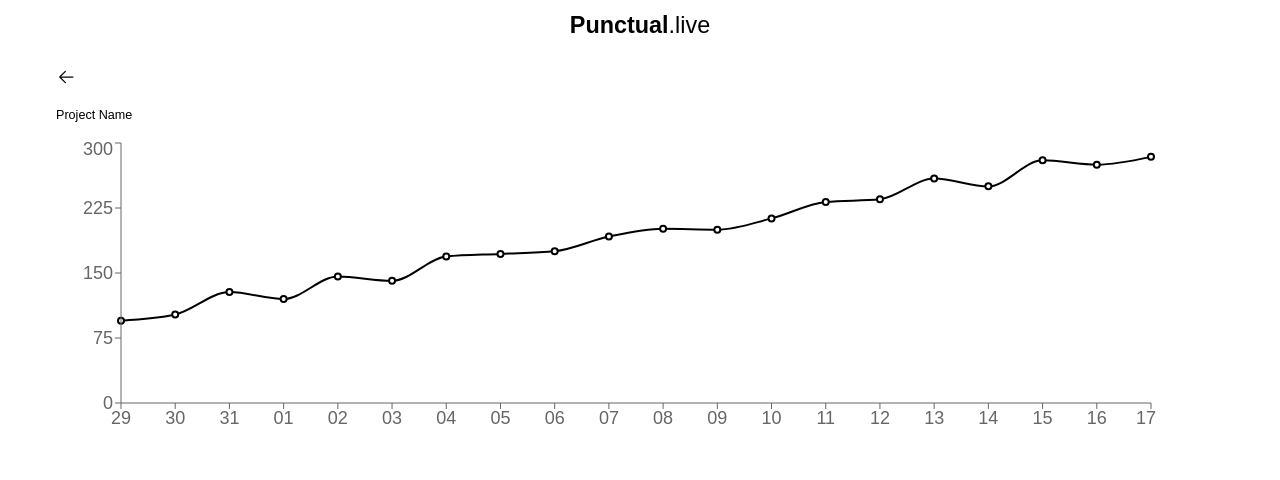
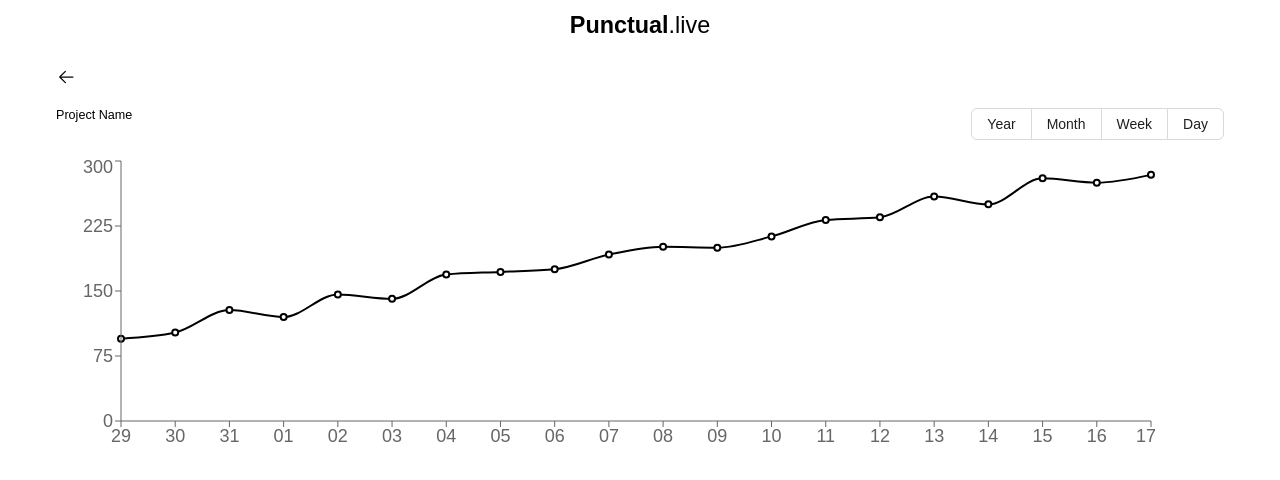
Before and after one commit to yashkolambekar/punctual, a Next.js app: page /dashboard/projects/2 in a window 1280 px wide. Shown: the top 480 px of the page. Built offline with nearby package versions, Linux system fonts and the light colour scheme; no server answers; sample sign-in values are in the browser's storage; a web font is replaced by a local one.

Commit message:
some change in project tiles

```diff
--- a/src/app/(dashboard)/dashboard/(projects)/projects/[projectId]/ProjectInfo.tsx
+++ b/src/app/(dashboard)/dashboard/(projects)/projects/[projectId]/ProjectInfo.tsx
@@ -2,37 +2,65 @@
 
 import api from "@/lib/api";
 import { IProject } from "@/store/atoms/ProjectsState";
+import { Radio } from "antd";
 import { useEffect, useState } from "react";
 import toast from "react-hot-toast";
 
+const ProjectInfo = ({ projectId }: { projectId: string }) => {
+  const [project, setProject] = useState<IProject>();
 
-const ProjectInfo = ({projectId} : {projectId: string}) => {
-
-    const [project, setProject] = useState<IProject>()
+  const options = [
+    {
+        label: "Year",
+        value: "year"
+    },
+    {
+        label: "Month",
+        value: "month"
+    },
+    {
+        label: "Week",
+        value: "week"
+    },
+    {
+        label: "Day",
+        value: "day"
+    }
+  ]
 
   useEffect(() => {
-        api.get(`/projects?id=${projectId}`).then((res) => {
+    api
+      .get(`/projects?id=${projectId}`)
+      .then((res) => {
         setProject(res.data.project);
-        }).catch((e) => {
+      })
+      .catch((e) => {
         console.error(e);
         toast.error("Failed to get project info");
-        })
+      });
   }, [projectId]);
-
 
   return (
     <>
-        <div>
+      <div className="flex">
+        <div className="w-full">
           <p className="text-[0.7em] font-light m-0">Project Name</p>
-            <p className="text-[2em] font-bold m-0" >{project?.name}</p>
-            {
-                project?.description ? (
-                    <p className="mt-3">{project?.description}</p>
-                ) : ""
-            }
+          <p className="text-[2em] font-bold m-0">{project?.name}</p>
+          {project?.description ? (
+            <p className="mt-1">{project?.description}</p>
+          ) : (
+            ""
+          )}
+        </div>
+        <div className="flex-shrink-0">
+            <Radio.Group
+            options={options}
+            optionType="button"
+            />
+        </div>
       </div>
     </>
-    )
-}
+  );
+};
 
 export default ProjectInfo;
```
Lines whose indentation alone changed are shown as unchanged.
